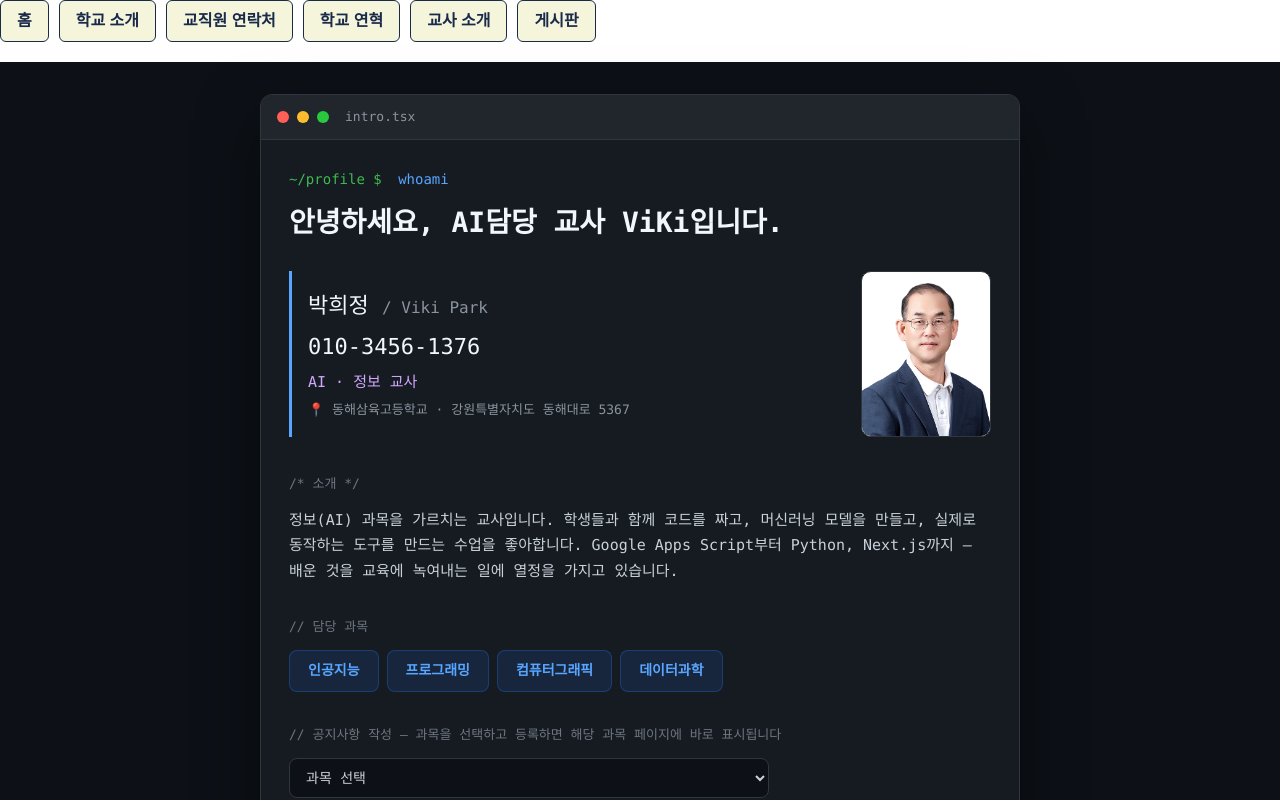
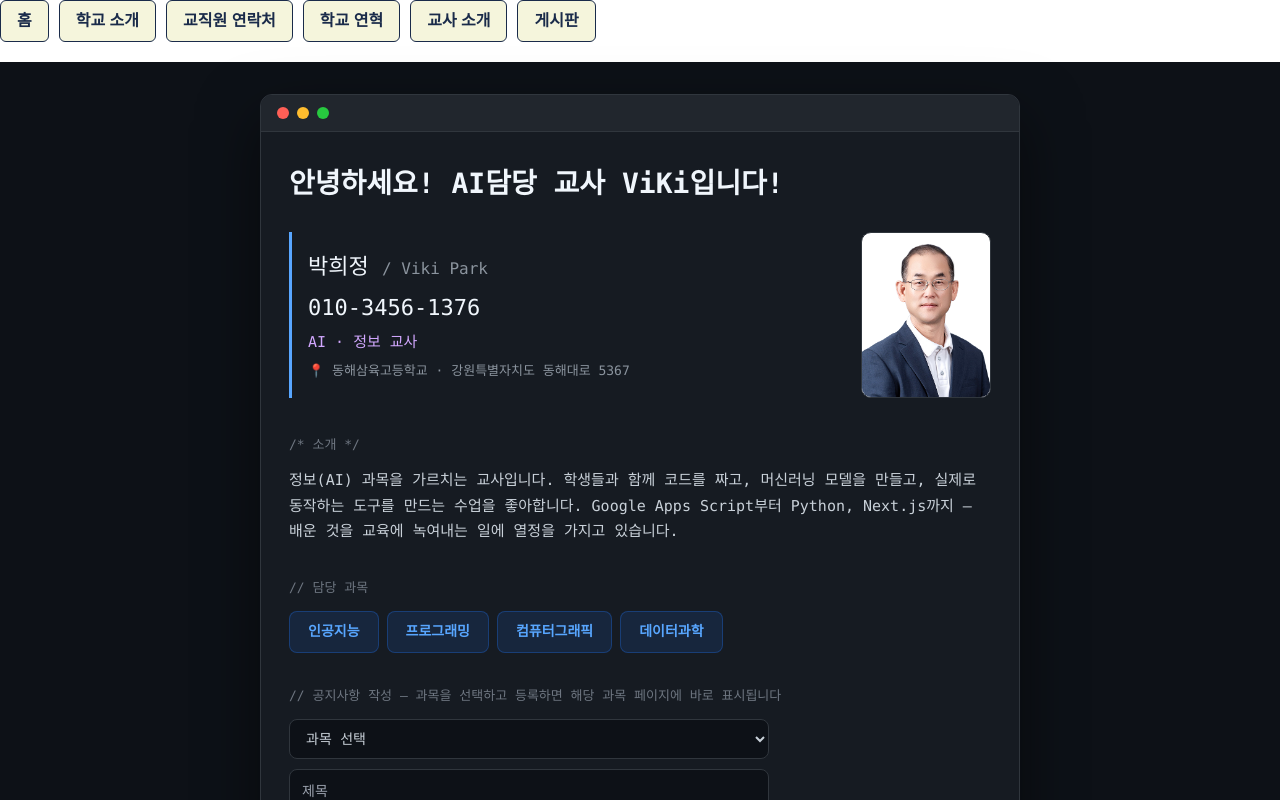
Before and after one commit to park53046/board-app, a Next.js app: page /intro in a window 1280 px wide. Shown: the top 800 px of the page. Built offline with nearby package versions, Linux system fonts and the light colour scheme.

Commit message:
교사소개 상단 파일명·프롬프트 줄 삭제

```diff
--- a/app/intro/page.tsx
+++ b/app/intro/page.tsx
@@ -15,7 +15,7 @@ import { addNoticeAction } from "./actions";
 export default function IntroPage() {
   // 타이핑 효과용 상태
   const [typed, setTyped] = useState("");
-  const fullText = "안녕하세요, AI담당 교사 ViKi입니다.";
+  const fullText = "안녕하세요! AI담당 교사 ViKi입니다!";
   const isTypingDone = typed.length >= fullText.length;
 
   useEffect(() => {
@@ -94,16 +94,12 @@ export default function IntroPage() {
           <span className="dot red" />
           <span className="dot yellow" />
           <span className="dot green" />
-          <span className="filename">intro.tsx</span>
         </header>
 
         {/* ── 본문 ── */}
         <div className="body">
           {/* HERO */}
           <section className="hero">
-            <p className="prompt">
-              <span className="caret">~/profile $</span> whoami
-            </p>
             <h1 className="typed">
               {typed}
               {!isTypingDone && <span className="cursor">▋</span>}
```
